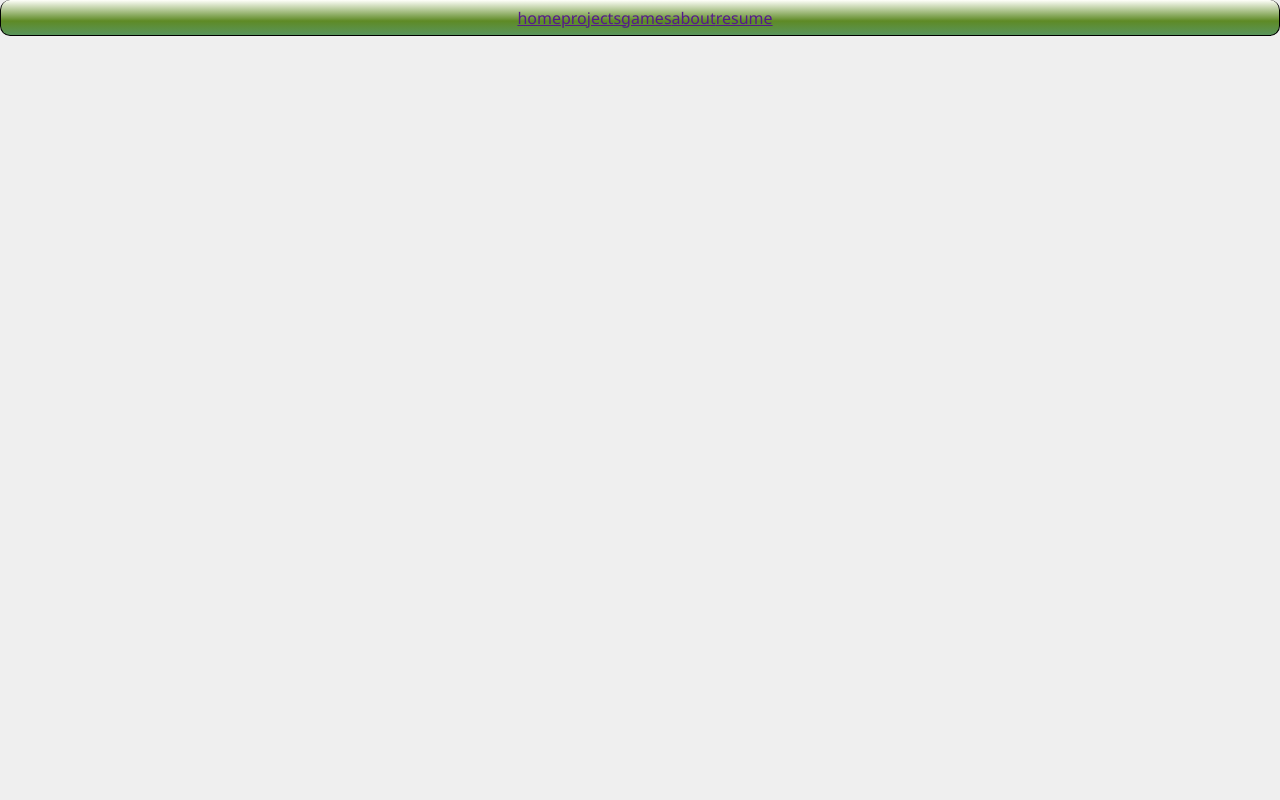
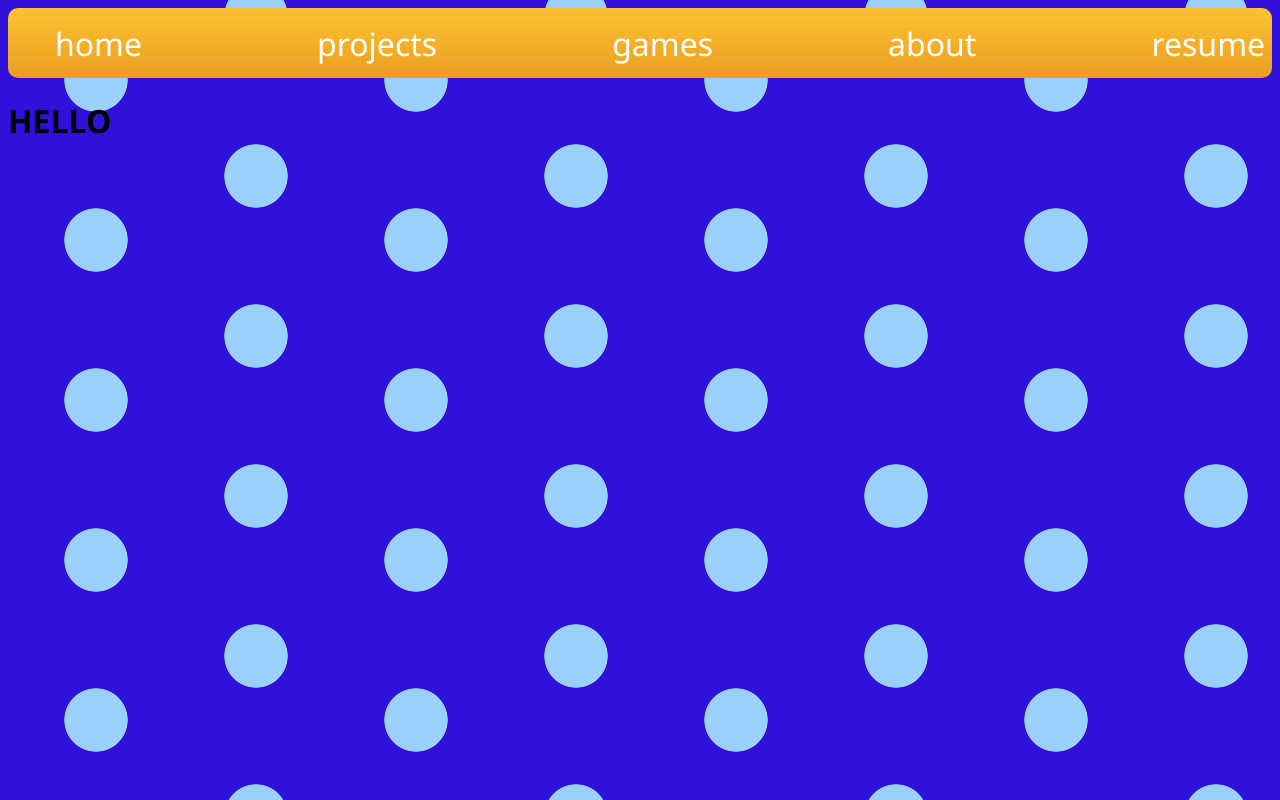
Before and after one commit to nicholas-holland-901/personal-website, a React (Create React App) app: page / in a window 1280 px wide. Built offline with nearby package versions, Linux system fonts and the light colour scheme.

Commit message:
updated readme

```diff
--- a/src/App.css
+++ b/src/App.css
@@ -1,38 +1,14 @@
-.App {
-  text-align: center;
+html {
+  --s: 32px;
+  /* --c2:#4527ea;
+  --c1:#649fcf; */
+
+  --c2:#2f11da;
+  --c1:#99d1ff;
+
+  --g:radial-gradient(10% 20% at 30% 50%,#dadada00 0%,var(--c1) 0% 98%,#00000000);
+  background:
+    var(--g),var(--g) calc(5*var(--s)) calc(3*var(--s)),
+    repeating-linear-gradient(0deg,var(--c1) 0 0%,var(--c2) 0 0%);
+  background-size: calc(10*var(--s)) calc(5*var(--s));
 }
-
-.App-logo {
-  height: 40vmin;
-  pointer-events: none;
-}
-
-@media (prefers-reduced-motion: no-preference) {
-  .App-logo {
-    animation: App-logo-spin infinite 20s linear;
-  }
-}
-
-.App-header {
-  background-color: #cfaf6f;
-  min-height: 100vh;
-  display: flex;
-  flex-direction: column;
-  align-items: center;
-  justify-content: center;
-  font-size: calc(10px + 2vmin);
-  color: white;
-}
-
-.App-link {
-  color: #61dafb;
-}
-
-@keyframes App-logo-spin {
-  from {
-    transform: rotate(0deg);
-  }
-  to {
-    transform: rotate(360deg);
-  }
-}
--- a/src/App.js
+++ b/src/App.js
@@ -2,9 +2,10 @@ import './App.css';
 import Navbar from './components/navbar/Navbar';
 
 function App() {
-  return (
+    return (
     <div className="App">
       <Navbar />
+      <h1>HELLO</h1>
     </div>
   );
 }
--- a/src/components/navbar/Navbar.css
+++ b/src/components/navbar/Navbar.css
@@ -1,20 +1,27 @@
 .navbar {
     display: flex;
     align-items: center;
-    align-content: center;
     justify-content: center;
-    border: 1px solid black;
     border-radius: 10px;
-    border-top: 10px;
-    position: relative;
-    height: 35px;
-    padding-left: 10px;
+    height: 70px;
     font-family: 'Segoe UI', Tahoma, Geneva, Verdana, sans-serif;
+    background: linear-gradient(to bottom,
+        rgb(251, 194, 49) 0%,
+        rgb(235, 158, 34) 100%
+    );
+}
 
-    background: linear-gradient(to bottom,
-        rgb(255, 255, 250) 0%,
-        rgb(94, 138, 37) 60%,
-        rgb(94, 138, 37) 60%,
-        rgb(90, 149, 92) 100%
-    );
-};
+.navbar_links {
+    display: flex;
+    gap: 175px;
+    font-size: 32px;
+}
+
+.navbar_links a {
+    text-decoration: none;
+    color: white;
+}
+
+.navbar_links a:hover {
+    color: rgb(211, 211, 211);
+}
--- a/src/components/navbar/Navbar.jsx
+++ b/src/components/navbar/Navbar.jsx
@@ -4,13 +4,13 @@ import "./Navbar.css";
 
 const Navbar = () => {
     return <nav className="navbar">
-        <div className="navbar_links">
+        <ul className="navbar_links">
             <a href="">home</a>
             <a href="">projects</a>
             <a href="">games</a>
             <a href="">about</a>
             <a href="">resume</a>
-        </div>
+        </ul>
     </nav>
 };
 
--- a/src/index.css
+++ b/src/index.css
@@ -1,9 +1,8 @@
 body {
-  margin: 0;
   font-family: 'Segoe UI', Tahoma, Geneva, Verdana, sans-serif;
   -webkit-font-smoothing: antialiased;
   -moz-osx-font-smoothing: grayscale;
-  background-color: rgb(239, 239, 239);
+  overflow: hidden;
 }
 
 code {
```
Also changed, not shown: 1 other file (tests, documents, lock files or other folders).
